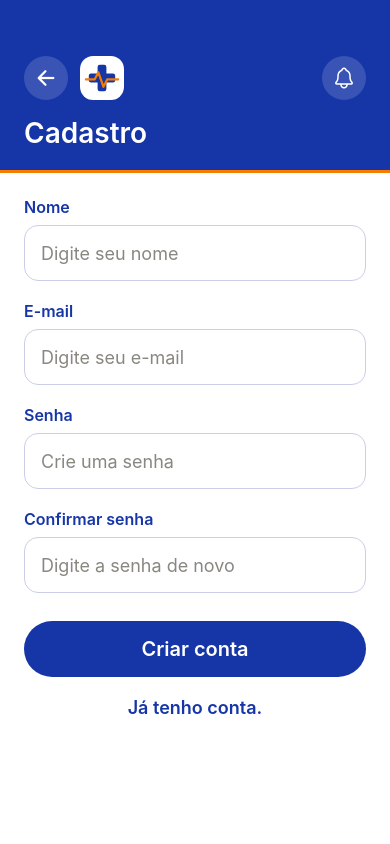
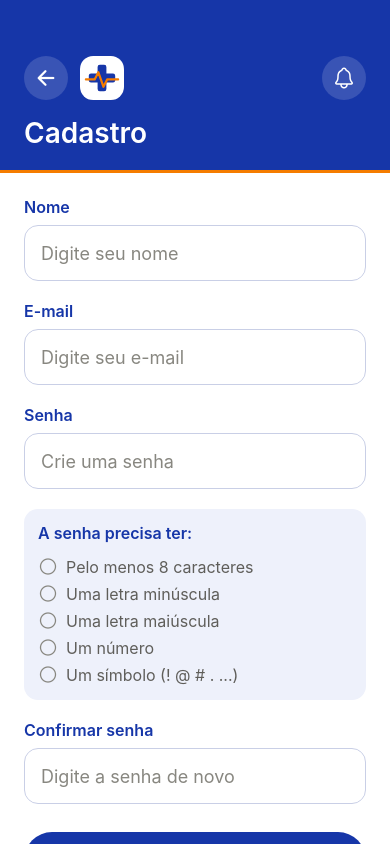
Before and after one commit to oandredev/projeto-gerenciamento-de-saude, a React Native app in the folder frontend/: screen /SignUp in a window 390 px wide. Built offline with nearby package versions, Linux system fonts and the light colour scheme.

Commit message:
feat: cadastro e login conectados à API

```diff
--- /dev/null
+++ b/frontend/src/components/PasswordRules.js
@@ -0,0 +1,44 @@
+import { StyleSheet, Text, View } from 'react-native';
+import { Ionicons } from '@expo/vector-icons';
+import { colors } from '../styles/theme';
+import { getPasswordRules } from '../utils/validation';
+
+export default function PasswordRules({ password }) {
+  const rules = getPasswordRules(password);
+
+  return (
+    <View style={styles.box}>
+      <Text style={styles.title}>A senha precisa ter:</Text>
+      {rules.map((rule) => (
+        <View key={rule.id} style={styles.row}>
+          <Ionicons
+            name={rule.ok ? 'checkmark-circle' : 'ellipse-outline'}
+            size={20}
+            color={rule.ok ? colors.blue : colors.placeholder}
+          />
+          <Text style={[styles.text, rule.ok && styles.textOk]}>
+            {rule.label}
+          </Text>
+        </View>
+      ))}
+    </View>
+  );
+}
+
+const styles = StyleSheet.create({
+  box: {
+    backgroundColor: colors.blueBg,
+    borderRadius: 14,
+    padding: 14,
+    marginBottom: 20,
+  },
+  title: {
+    color: colors.blue,
+    fontSize: 16,
+    fontWeight: '600',
+    marginBottom: 8,
+  },
+  row: { flexDirection: 'row', alignItems: 'center', gap: 8, marginTop: 4 },
+  text: { color: colors.gray, fontSize: 16 },
+  textOk: { color: colors.blue, fontWeight: '600' },
+});
--- a/frontend/src/screens/LoginScreen.js
+++ b/frontend/src/screens/LoginScreen.js
@@ -12,13 +12,29 @@ import {
 import { Ionicons } from '@expo/vector-icons';
 import Logo from '../components/Logo';
 import { colors } from '../styles/theme';
+import { login as loginRequest } from '../services/authService';
 
 export default function LoginScreen({ navigation }) {
     const [login, setLogin] = useState('');
     const [password, setPassword] = useState('');
+    const [error, setError] = useState('');
+    const [loading, setLoading] = useState(false);
 
-    function handleLogin() {
-        navigation.replace('MainTabs');
+    async function handleLogin() {
+        if (!login || !password) {
+            setError('Digite o e-mail e a senha.');
+            return;
+        }
+        setError('');
+        setLoading(true);
+        try {
+            await loginRequest({ email: login, password });
+            navigation.replace('MainTabs');
+        } catch (e) {
+            setError(e.message);
+        } finally {
+            setLoading(false);
+        }
     }
 
     return (
@@ -75,13 +91,21 @@ export default function LoginScreen({ navigation }) {
                     onChangeText={setPassword}
                 />
 
+                {error !== '' && <Text style={styles.error}>{error}</Text>}
+
                 <Pressable style={styles.primaryButton}>
                     <Text style={styles.primaryText}>Entrar com biometria</Text>
                     <Ionicons name="finger-print" size={22} color={colors.orangeLight} />
                 </Pressable>
 
-                <Pressable style={styles.outlineBlue} onPress={handleLogin}>
-                    <Text style={styles.outlineBlueText}>Entrar</Text>
+                <Pressable
+                    style={styles.outlineBlue}
+                    onPress={handleLogin}
+                    disabled={loading}
+                >
+                    <Text style={styles.outlineBlueText}>
+                        {loading ? 'Entrando...' : 'Entrar'}
+                    </Text>
                 </Pressable>
 
                 <Text style={styles.register}>Ainda não é cadastrado?</Text>
@@ -174,6 +198,12 @@ const styles = StyleSheet.create({
         backgroundColor: colors.white,
         marginBottom: 20,
     },
+    error: {
+        color: colors.orangeText,
+        fontSize: 16,
+        fontWeight: '600',
+        marginBottom: 12,
+    },
     primaryButton: {
         height: 56,
         borderRadius: 28,
--- a/frontend/src/screens/SignUpScreen.js
+++ b/frontend/src/screens/SignUpScreen.js
@@ -11,6 +11,9 @@ import {
 } from 'react-native';
 import Header from '../components/Header';
 import { colors } from '../styles/theme';
+import { signup, login } from '../services/authService';
+import PasswordRules from '../components/PasswordRules';
+import { getPasswordRules } from '../utils/validation';
 
 export default function SignUpScreen({ navigation }) {
     const [name, setName] = useState('');
@@ -18,10 +21,15 @@ export default function SignUpScreen({ navigation }) {
     const [password, setPassword] = useState('');
     const [confirmPassword, setConfirmPassword] = useState('');
     const [error, setError] = useState('');
+    const [loading, setLoading] = useState(false);
 
-  function handleSignUp() {
+    async function handleSignUp() {
         if (!name || !email || !password || !confirmPassword) {
             setError('Preencha todos os campos.');
+            return;
+        }
+        if (getPasswordRules(password).some((rule) => !rule.ok)) {
+            setError('A senha ainda não cumpre todas as regras.');
             return;
         }
         if (password !== confirmPassword) {
@@ -29,7 +37,16 @@ export default function SignUpScreen({ navigation }) {
             return;
         }
         setError('');
-    console.log('Criar conta:', { name, email });
+        setLoading(true);
+        try {
+            await signup({ name, email, password });
+            await login({ email, password });
+            navigation.replace('MainTabs');
+        } catch (e) {
+            setError(e.message);
+        } finally {
+            setLoading(false);
+        }
     }
 
     return (
@@ -77,6 +94,8 @@ export default function SignUpScreen({ navigation }) {
                     onChangeText={setPassword}
                 />
 
+                <PasswordRules password={password} />
+
                 <Text style={styles.label}>Confirmar senha</Text>
                 <TextInput
                     style={styles.input}
@@ -89,8 +108,14 @@ export default function SignUpScreen({ navigation }) {
 
                 {error !== '' && <Text style={styles.error}>{error}</Text>}
 
-        <Pressable style={styles.primaryButton} onPress={handleSignUp}>
-          <Text style={styles.primaryText}>Criar conta</Text>
+                <Pressable
+                    style={styles.primaryButton}
+                    onPress={handleSignUp}
+                    disabled={loading}
+                >
+                    <Text style={styles.primaryText}>
+                        {loading ? 'Criando...' : 'Criar conta'}
+                    </Text>
                 </Pressable>
 
                 <Pressable
--- a/frontend/src/services/api.js
+++ b/frontend/src/services/api.js
@@ -0,0 +1,43 @@
+
+export const BASE_URL = 'http://192.168.0.101:8080';
+
+let authToken = null;
+
+export function setToken(token) {
+  authToken = token;
+}
+
+export function getToken() {
+  return authToken;
+}
+
+export async function request(path, { method = 'GET', body } = {}) {
+  const headers = { 'Content-Type': 'application/json' };
+  if (authToken) {
+    headers.Authorization = `Bearer ${authToken}`;
+  }
+
+  let response;
+  try {
+    response = await fetch(`${BASE_URL}${path}`, {
+      method,
+      headers,
+      body: body ? JSON.stringify(body) : undefined,
+    });
+  } catch (e) {
+    throw new Error('Não foi possível conectar ao servidor.');
+  }
+
+  let json = null;
+  try {
+    json = await response.json();
+  } catch (e) {
+    json = null;
+  }
+
+  if (!response.ok) {
+    throw new Error(json?.message ?? 'Erro inesperado. Tente novamente.');
+  }
+
+  return { data: json?.data ?? json, headers: response.headers };
+}
--- /dev/null
+++ b/frontend/src/services/authService.js
@@ -0,0 +1,22 @@
+import { request, setToken } from './api';
+
+export async function signup({ name, email, password }) {
+  const { data } = await request('/user/signup', {
+    method: 'POST',
+    body: { name, email, password },
+  });
+  return data;
+}
+
+export async function login({ email, password, remember = false }) {
+  const { data, headers } = await request('/user/login', {
+    method: 'POST',
+    body: { email, password, remember },
+  });
+
+  const authorization = headers.get('authorization');
+  if (authorization) {
+    setToken(authorization.replace('Bearer ', ''));
+  }
+  return data;
+}
--- /dev/null
+++ b/frontend/src/utils/validation.js
@@ -0,0 +1,30 @@
+// Regras de senha: as mesmas que o back-end exige.
+export function getPasswordRules(password) {
+  return [
+    {
+      id: 'length',
+      label: 'Pelo menos 8 caracteres',
+      ok: password.length >= 8,
+    },
+    {
+      id: 'lower',
+      label: 'Uma letra minúscula',
+      ok: password !== password.toUpperCase(),
+    },
+    {
+      id: 'upper',
+      label: 'Uma letra maiúscula',
+      ok: password !== password.toLowerCase(),
+    },
+    {
+      id: 'digit',
+      label: 'Um número',
+      ok: /\d/.test(password),
+    },
+    {
+      id: 'special',
+      label: 'Um símbolo (! @ # . ...)',
+      ok: /[!-\/:-@\[-`{-~]/.test(password),
+    },
+  ];
+}
```
Also changed, not shown: frontend/src/styles/colors.js (deleted), frontend/src/styles/theme.js (line endings or trailing spaces). Lines whose indentation alone changed are shown as unchanged.
